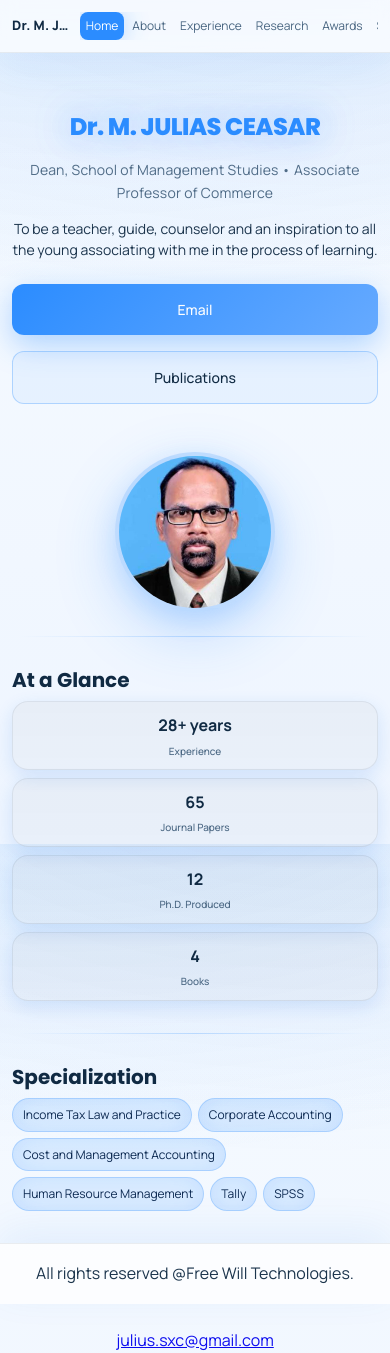
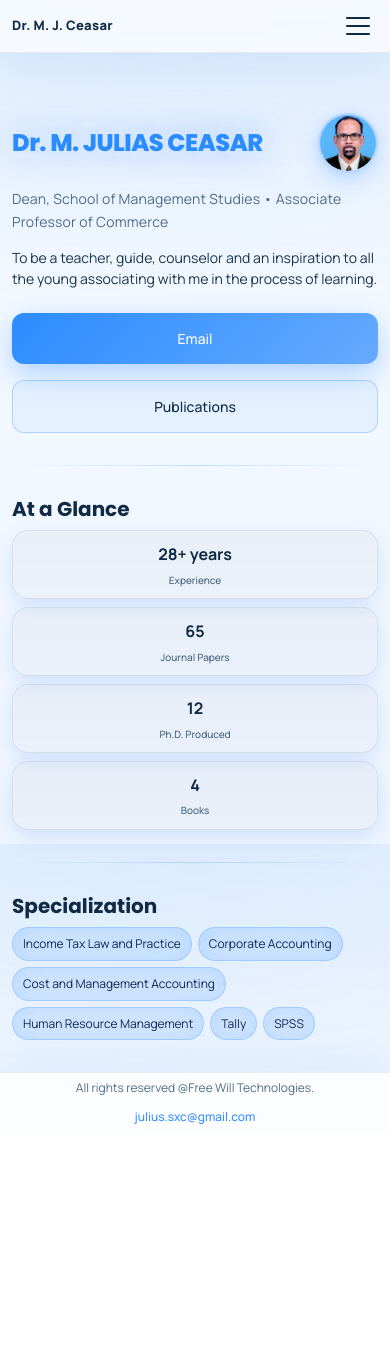
Before and after one commit to Thiravidan/Dr.-M.-JULIAS-CEASAR, a React (Create React App) app: page / in a window 390 px wide. After the commit the page ends 1133 px from the top, so only its background shows below. Built offline with nearby package versions, Linux system fonts and the light colour scheme.

Commit message:
changes-last-image-drop-all

```diff
--- a/src/App.css
+++ b/src/App.css
@@ -95,6 +95,101 @@ small { color: var(--muted); }
 .nav-links a:hover { color: var(--text); background: rgba(43, 140, 255, 0.10); }
 .nav-links a.active { color: #ffffff; background: var(--accent); box-shadow: 0 0 24px rgba(43,140,255,0.35); }
 
+/* Mobile menu button */
+.mobile-menu-btn {
+  display: none;
+  background: none;
+  border: none;
+  cursor: pointer;
+  padding: 8px;
+  z-index: 100;
+}
+
+.hamburger {
+  display: flex;
+  flex-direction: column;
+  width: 24px;
+  height: 18px;
+  position: relative;
+}
+
+.hamburger span {
+  display: block;
+  height: 2px;
+  width: 100%;
+  background: var(--text);
+  border-radius: 1px;
+  transition: all 0.3s ease;
+  transform-origin: center;
+}
+
+.hamburger span:nth-child(1) {
+  margin-bottom: 6px;
+}
+
+.hamburger span:nth-child(2) {
+  margin-bottom: 6px;
+}
+
+.hamburger.active span:nth-child(1) {
+  transform: rotate(45deg) translate(6px, 6px);
+}
+
+.hamburger.active span:nth-child(2) {
+  opacity: 0;
+}
+
+.hamburger.active span:nth-child(3) {
+  transform: rotate(-45deg) translate(6px, -6px);
+}
+
+/* Mobile navigation */
+.mobile-nav {
+  display: none;
+  position: absolute;
+  top: 100%;
+  left: 0;
+  right: 0;
+  background: rgba(255, 255, 255, 0.95);
+  backdrop-filter: blur(10px);
+  border-top: 1px solid rgba(16, 42, 67, 0.08);
+  box-shadow: 0 8px 32px rgba(31, 111, 230, 0.15);
+  z-index: 99;
+  opacity: 0;
+  transform: translateY(-10px);
+  transition: all 0.3s ease;
+}
+
+.mobile-nav.active {
+  opacity: 1;
+  transform: translateY(0);
+}
+
+.mobile-nav a {
+  display: block;
+  padding: 16px 20px;
+  color: var(--text);
+  text-decoration: none;
+  border-bottom: 1px solid rgba(16, 42, 67, 0.05);
+  transition: all 0.2s ease;
+  font-weight: 500;
+}
+
+.mobile-nav a:hover {
+  background: rgba(43, 140, 255, 0.08);
+  color: var(--accent);
+}
+
+.mobile-nav a.active {
+  background: var(--accent);
+  color: white;
+  box-shadow: none;
+}
+
+.mobile-nav a:last-child {
+  border-bottom: none;
+}
+
 .hero {
   padding: 96px 0 48px;
 }
@@ -157,6 +252,38 @@ small { color: var(--muted); }
   border-radius: 50%;
   z-index: -1;
   opacity: 0.3;
+}
+
+/* Mobile image positioning */
+.hero-name-section {
+  display: flex;
+  align-items: center;
+  gap: 20px;
+  margin-bottom: 16px;
+}
+
+.hero-image-mobile {
+  display: none;
+}
+
+.profile-photo-mobile {
+  width: 80px;
+  height: 80px;
+  border-radius: 50%;
+  overflow: hidden;
+  box-shadow:
+    0 8px 25px rgba(43, 140, 255, 0.2),
+    0 3px 10px rgba(43, 140, 255, 0.1);
+  border: 2px solid rgba(43, 140, 255, 0.2);
+  background: linear-gradient(135deg, rgba(43, 140, 255, 0.1) 0%, rgba(31, 111, 230, 0.05) 100%);
+  flex-shrink: 0;
+}
+
+.profile-img-mobile {
+  width: 100%;
+  height: 100%;
+  object-fit: cover;
+  object-position: center;
 }
 .hero-title {
   font-size: clamp(36px, 8vw, 52px);
@@ -299,8 +426,45 @@ small { color: var(--muted); }
 .timeline li { border-left: 2px solid var(--accent); padding-left: 12px; margin: 12px 0; }
 .timeline .time { color: var(--muted); font-size: 14px; }
 
-.footer { border-top: 1px solid rgba(16, 42, 67, 0.08); background: rgba(255,255,255,0.8); box-shadow: 0 -12px 40px rgba(31,111,230,0.08); }
-.footer-inner { height: 80px; display: flex; align-items: center; justify-content: space-between; }
+.footer {
+  border-top: 1px solid rgba(16, 42, 67, 0.08);
+  background: rgba(255,255,255,0.8);
+  box-shadow: 0 -12px 40px rgba(31,111,230,0.08);
+}
+
+.footer-inner {
+  height: 80px;
+  display: flex;
+  align-items: center;
+  justify-content: center;
+}
+
+.footer-content {
+  text-align: center;
+}
+
+.footer-text {
+  margin: 0 0 8px 0;
+  color: var(--muted);
+  font-size: 14px;
+}
+
+.footer-email {
+  margin: 0;
+}
+
+.footer-email a {
+  color: var(--accent);
+  text-decoration: none;
+  font-size: 14px;
+  font-weight: 500;
+  transition: color 0.2s ease;
+}
+
+.footer-email a:hover {
+  color: var(--accent-2);
+  text-decoration: underline;
+}
 
 /* Utility: glass card wrapper for reusability */
 .card {
@@ -353,27 +517,16 @@ input:focus, textarea:focus {
     display: none;
   }
 
-  .nav-links {
-    display: flex;
-    align-items: center;
-    overflow-x: auto;
-    -webkit-overflow-scrolling: touch;
-    scrollbar-width: none;
-    -ms-overflow-style: none;
-    gap: 2px;
-    padding-right: 4px;
-  }
-
-  .nav-links::-webkit-scrollbar {
+  .desktop-nav {
     display: none;
   }
 
-  .nav-links a {
-    padding: 6px 8px;
-    font-size: 13px;
-    white-space: nowrap;
-    min-width: fit-content;
-    margin-left: 0;
+  .mobile-menu-btn {
+    display: block;
+  }
+
+  .mobile-nav {
+    display: block;
   }
 
   .hero {
@@ -383,7 +536,7 @@ input:focus, textarea:focus {
   .hero-content {
     flex-direction: column;
     gap: 40px;
-    text-align: center;
+    text-align: left;
   }
 
   .hero-text-content {
@@ -391,13 +544,28 @@ input:focus, textarea:focus {
   }
 
   .hero-image {
-    justify-content: center;
-    margin-left: 0;
+    display: none;
   }
 
-  .profile-photo {
-    width: 200px;
-    height: 200px;
+  .hero-image-mobile {
+    display: block;
+  }
+
+  .hero-name-section {
+    flex-direction: row;
+    align-items: center;
+    gap: 16px;
+    margin-bottom: 12px;
+  }
+
+  .hero-title {
+    margin-bottom: 0;
+    flex: 1;
+  }
+
+  .profile-photo-mobile {
+    width: 70px;
+    height: 70px;
   }
 
   .hero-title {
@@ -479,9 +647,16 @@ input:focus, textarea:focus {
 
   .footer-inner {
     height: 60px;
-    flex-direction: column;
-    gap: 8px;
-    text-align: center;
+    padding: 16px 0;
+  }
+
+  .footer-text {
+    font-size: 12px;
+    margin-bottom: 4px;
+  }
+
+  .footer-email a {
+    font-size: 12px;
   }
 }
 
@@ -508,9 +683,13 @@ input:focus, textarea:focus {
     padding: 60px 0 24px;
   }
 
-  .profile-photo {
-    width: 160px;
-    height: 160px;
+  .profile-photo-mobile {
+    width: 60px;
+    height: 60px;
+  }
+
+  .hero-name-section {
+    gap: 12px;
   }
 
   .hero-title {
--- a/src/components/Footer.js
+++ b/src/components/Footer.js
@@ -3,10 +3,12 @@ export default function Footer() {
   return (
     <footer className="footer">
       <div className="container footer-inner">
-        <p>All rights reserved @Free Will Technologies.</p>
-        <p>
-          <a href="mailto:julius.sxc@gmail.com">julius.sxc@gmail.com</a>
-        </p>
+        <div className="footer-content">
+          <p className="footer-text">All rights reserved @Free Will Technologies.</p>
+          <p className="footer-email">
+            <a href="mailto:julius.sxc@gmail.com">julius.sxc@gmail.com</a>
+          </p>
+        </div>
       </div>
     </footer>
   );
--- a/src/components/Hero.js
+++ b/src/components/Hero.js
@@ -6,9 +6,20 @@ export default function Hero() {
       <div className="container hero-inner">
         <div className="hero-content">
           <div className="hero-text-content">
-            <h1 className="hero-title">
-              <span className="accent">{profile.name}</span>
-            </h1>
+            <div className="hero-name-section">
+              <h1 className="hero-title">
+                <span className="accent">{profile.name}</span>
+              </h1>
+              <div className="hero-image-mobile">
+                <div className="profile-photo-mobile">
+                  <img
+                    src="/profile-photo.jpg"
+                    alt="Dr. M. Julias Ceasar"
+                    className="profile-img-mobile"
+                  />
+                </div>
+              </div>
+            </div>
             <p className="hero-subtitle">{profile.titles.join(' • ')}</p>
             <p className="hero-text">{profile.objective}</p>
             <div className="hero-cta">
--- a/src/components/Navbar.js
+++ b/src/components/Navbar.js
@@ -1,6 +1,13 @@
 import { Link, NavLink } from 'react-router-dom';
+import { useState } from 'react';
 
 export default function Navbar() {
+  const [isMenuOpen, setIsMenuOpen] = useState(false);
+
+  const toggleMenu = () => {
+    setIsMenuOpen(!isMenuOpen);
+  };
+
   return (
     <header className="nav">
       <div className="container nav-inner">
@@ -8,7 +15,22 @@ export default function Navbar() {
           <span className="brand-full">Dr. M. Julias Ceasar</span>
           <span className="brand-short">Dr. M. J. Ceasar</span>
         </Link>
-        <nav className="nav-links">
+
+        {/* Mobile menu button */}
+        <button
+          className="mobile-menu-btn"
+          onClick={toggleMenu}
+          aria-label="Toggle menu"
+        >
+          <span className={`hamburger ${isMenuOpen ? 'active' : ''}`}>
+            <span></span>
+            <span></span>
+            <span></span>
+          </span>
+        </button>
+
+        {/* Desktop navigation */}
+        <nav className="nav-links desktop-nav">
           <NavLink to="/" end>Home</NavLink>
           <NavLink to="/about">About</NavLink>
           <NavLink to="/experience">Experience</NavLink>
@@ -18,6 +40,18 @@ export default function Navbar() {
           <NavLink to="/publications">Publications</NavLink>
           <NavLink to="/contact">Contact</NavLink>
         </nav>
+
+        {/* Mobile dropdown menu */}
+        <nav className={`mobile-nav ${isMenuOpen ? 'active' : ''}`}>
+          <NavLink to="/" end onClick={() => setIsMenuOpen(false)}>Home</NavLink>
+          <NavLink to="/about" onClick={() => setIsMenuOpen(false)}>About</NavLink>
+          <NavLink to="/experience" onClick={() => setIsMenuOpen(false)}>Experience</NavLink>
+          <NavLink to="/research" onClick={() => setIsMenuOpen(false)}>Research</NavLink>
+          <NavLink to="/awards" onClick={() => setIsMenuOpen(false)}>Awards</NavLink>
+          <NavLink to="/seminars" onClick={() => setIsMenuOpen(false)}>Seminars</NavLink>
+          <NavLink to="/publications" onClick={() => setIsMenuOpen(false)}>Publications</NavLink>
+          <NavLink to="/contact" onClick={() => setIsMenuOpen(false)}>Contact</NavLink>
+        </nav>
       </div>
     </header>
   );
```
